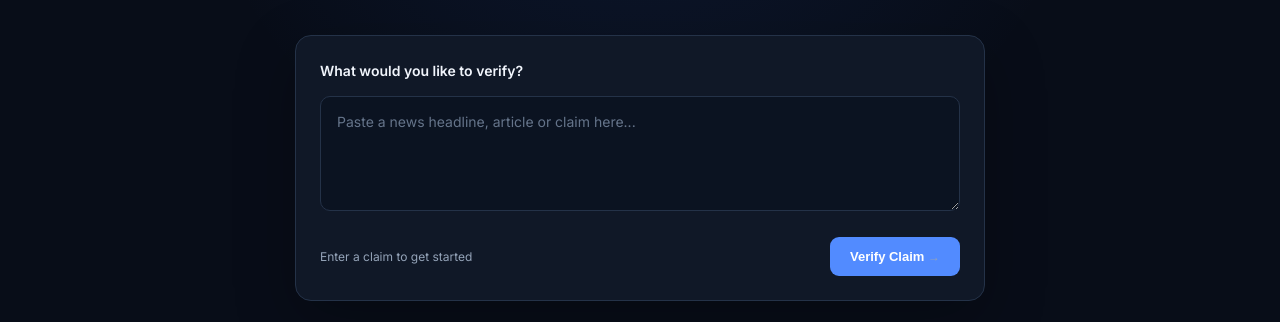
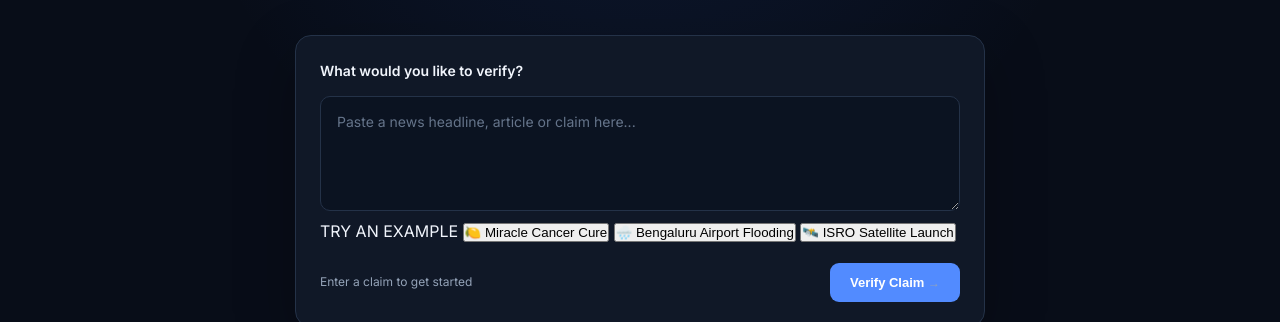
Before and after one commit to AdityaBhargava-a11y/TruthCheck, a plain HTML site: page index.html in a window 1280 px wide. Shown: the part 484-806 px from the top of the page. Drawn offline with Linux system fonts and the light colour scheme.

Commit message:
Update index.html

```diff
--- a/index.html
+++ b/index.html
@@ -53,6 +53,21 @@
                     placeholder="Paste a news headline, article or claim here..."
                     rows="4"
                 ></textarea>
+                <div class="example-searches">
+    <span class="example-label">TRY AN EXAMPLE</span>
+
+    <button class="example-chip" data-example="Drink warm lemon water with baking soda every morning—doctors hate this secret that kills cancer cells 10,000 times faster than chemotherapy!">
+        🍋 Miracle Cancer Cure
+    </button>
+
+    <button class="example-chip" data-example="A viral social media post shows a photo of massive flooding in a major city with the caption: BREAKING: Heavy rains completely submerge Bengaluru airport today!">
+        🌧️ Bengaluru Airport Flooding
+    </button>
+
+    <button class="example-chip" data-example="ISRO successfully places the latest earth observation satellite into orbit from Sriharikota, confirming normal telemetry signals across all ground stations.">
+        🛰️ ISRO Satellite Launch
+    </button>
+</div>
 
                 <div class="checker-footer">
                     <span>Enter a claim to get started</span>
```
